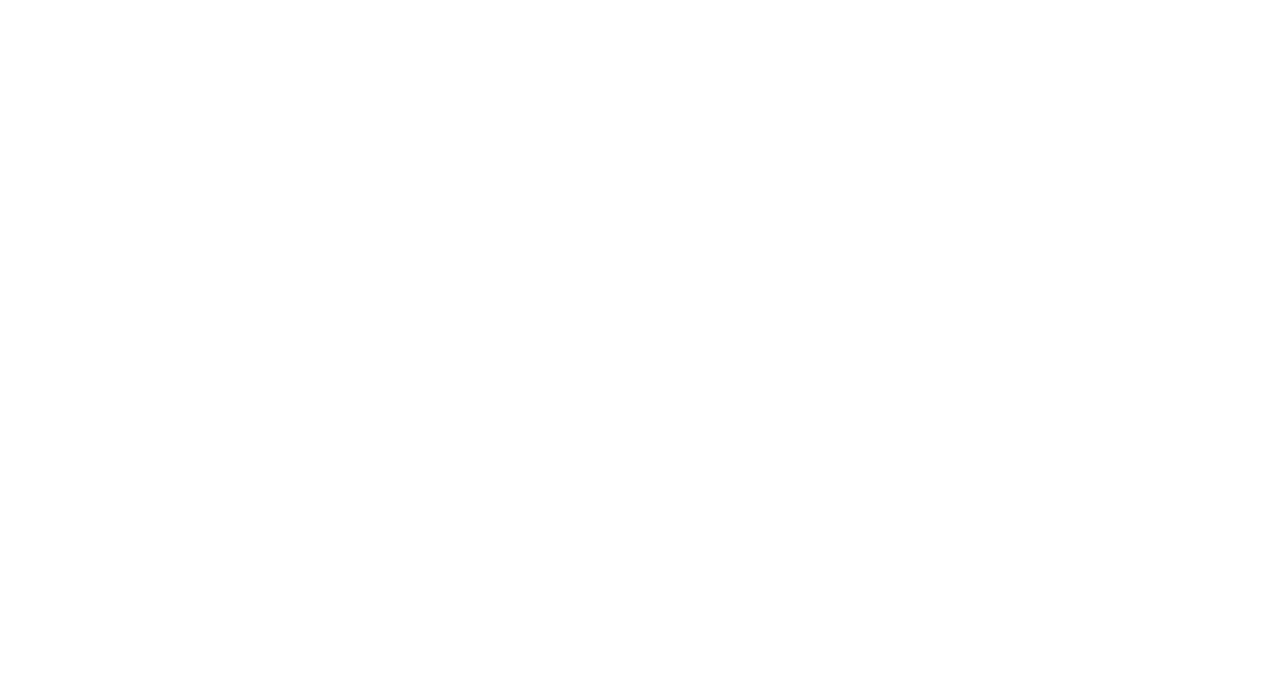
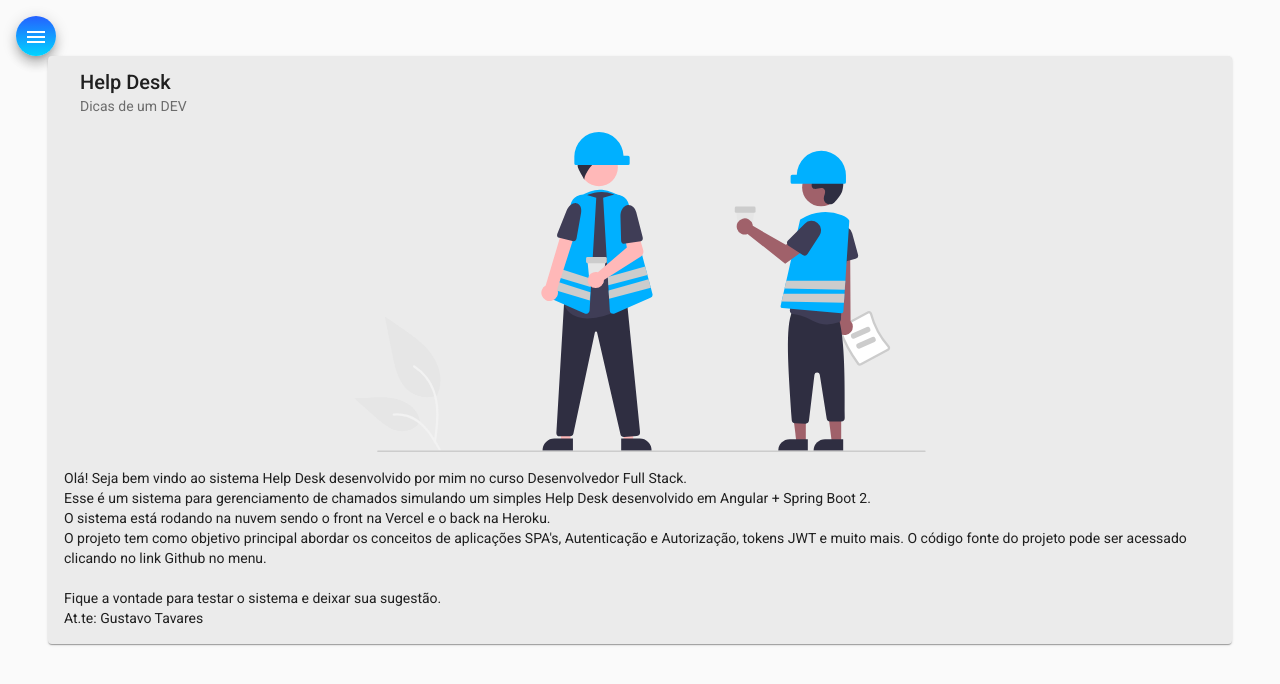
Before and after one commit to gsTavares/helpdesk-web, an Angular app: page /home in a window 1280 px wide. Before the commit this address led to /. Shown: the top 684 px of the page. Built offline with nearby package versions, Linux system fonts and the light colour scheme.

Commit message:
HTML/CSS para component home

```diff
--- a/src/app/app-routing.module.ts
+++ b/src/app/app-routing.module.ts
@@ -1,9 +1,12 @@
 import { NgModule } from '@angular/core';
 import { RouterModule, Routes } from '@angular/router';
+import { HomeComponent } from './components/home/home.component';
 import { NavComponent } from './components/nav/nav.component';
 
 const routes: Routes = [
-  {path: '', component: NavComponent}
+  {path: '', component: NavComponent, children: [
+    {path: 'home', component: HomeComponent}
+  ]},
 ];
 
 @NgModule({
--- a/src/app/app.component.html
+++ b/src/app/app.component.html
@@ -1,3 +1 @@
-<router-outlet>
-
-</router-outlet>
+<router-outlet></router-outlet>
--- a/src/app/app.module.ts
+++ b/src/app/app.module.ts
@@ -29,12 +29,14 @@
 
 // Componentes do projeto
 import { NavComponent } from './components/nav/nav.component';
+import { HomeComponent } from './components/home/home.component';
 
 
 @NgModule({
   declarations: [
     AppComponent,
-    NavComponent
+    NavComponent,
+    HomeComponent
   ],
   imports: [
     BrowserModule,
--- /dev/null
+++ b/src/app/components/home/home.component.css
@@ -0,0 +1,9 @@
+.card {
+    width: 90%;
+    margin: auto;
+    background-color: rgb(235, 235, 235);
+}
+
+img {
+    height: 20rem;
+}
--- /dev/null
+++ b/src/app/components/home/home.component.html
@@ -0,0 +1,18 @@
+<mat-card class="card">
+    <mat-card-header>
+      <mat-card-title>Help Desk</mat-card-title>
+      <mat-card-subtitle>Dicas de um DEV</mat-card-subtitle>
+    </mat-card-header>
+    <img mat-card-image src="assets/img/home-image.svg" alt="Image home Help Desk">
+    <mat-card-content>
+      <p>
+        Olá! Seja bem vindo ao sistema Help Desk desenvolvido por mim no curso Desenvolvedor Full Stack. <br>
+        Esse é um sistema para gerenciamento de chamados simulando um simples Help Desk desenvolvido em Angular +
+        Spring Boot 2. <br> O sistema está rodando na nuvem sendo o front na Vercel e o back na Heroku. <br>
+        O projeto tem como objetivo principal abordar os conceitos de aplicações SPA's, Autenticação e Autorização,
+        tokens JWT e muito mais. O código fonte do projeto pode ser acessado clicando no link Github no menu. <br> <br>
+        Fique a vontade para testar o sistema e deixar sua sugestão. <br>
+        At.te: Gustavo Tavares
+      </p>
+    </mat-card-content>
+  </mat-card>
--- /dev/null
+++ b/src/app/components/home/home.component.ts
@@ -0,0 +1,15 @@
+import { Component, OnInit } from '@angular/core';
+
+@Component({
+  selector: 'app-home',
+  templateUrl: './home.component.html',
+  styleUrls: ['./home.component.css']
+})
+export class HomeComponent implements OnInit {
+
+  constructor() { }
+
+  ngOnInit(): void {
+  }
+
+}
--- a/src/app/components/nav/nav.component.html
+++ b/src/app/components/nav/nav.component.html
@@ -29,6 +29,7 @@
         <button class="menu mat-elevation-z8" (click)="drawer.toggle()" mat-icon-button>
             <mat-icon>menu</mat-icon>
         </button>
+        <router-outlet></router-outlet>
     </div>
 
 </mat-drawer-container>
--- a/src/app/components/nav/nav.component.ts
+++ b/src/app/components/nav/nav.component.ts
@@ -1,4 +1,7 @@
 import { Component, OnInit } from '@angular/core';
+
+// Router -> responsável por executar a navegação do projeto
+import { Router } from '@angular/router';
 
 @Component({
   selector: 'app-nav',
@@ -8,9 +11,11 @@
 
 export class NavComponent implements OnInit {
 
-  constructor() { }
+  constructor(private router: Router) { }
 
+  // Executa no ato da renderização do component
   ngOnInit(): void {
+    this.router.navigate(['home']);
   }
 
 }
--- a/src/styles.css
+++ b/src/styles.css
@@ -1,5 +1,3 @@
 /* You can add global styles to this file, and also import other style files */
-
-* { margin: 0; padding: 0;}
 html, body { height: 100%; }
 body { margin: 0; font-family: Roboto, "Helvetica Neue", sans-serif; }
```
Also changed, not shown: src/assets/img/home-image.svg (added).
